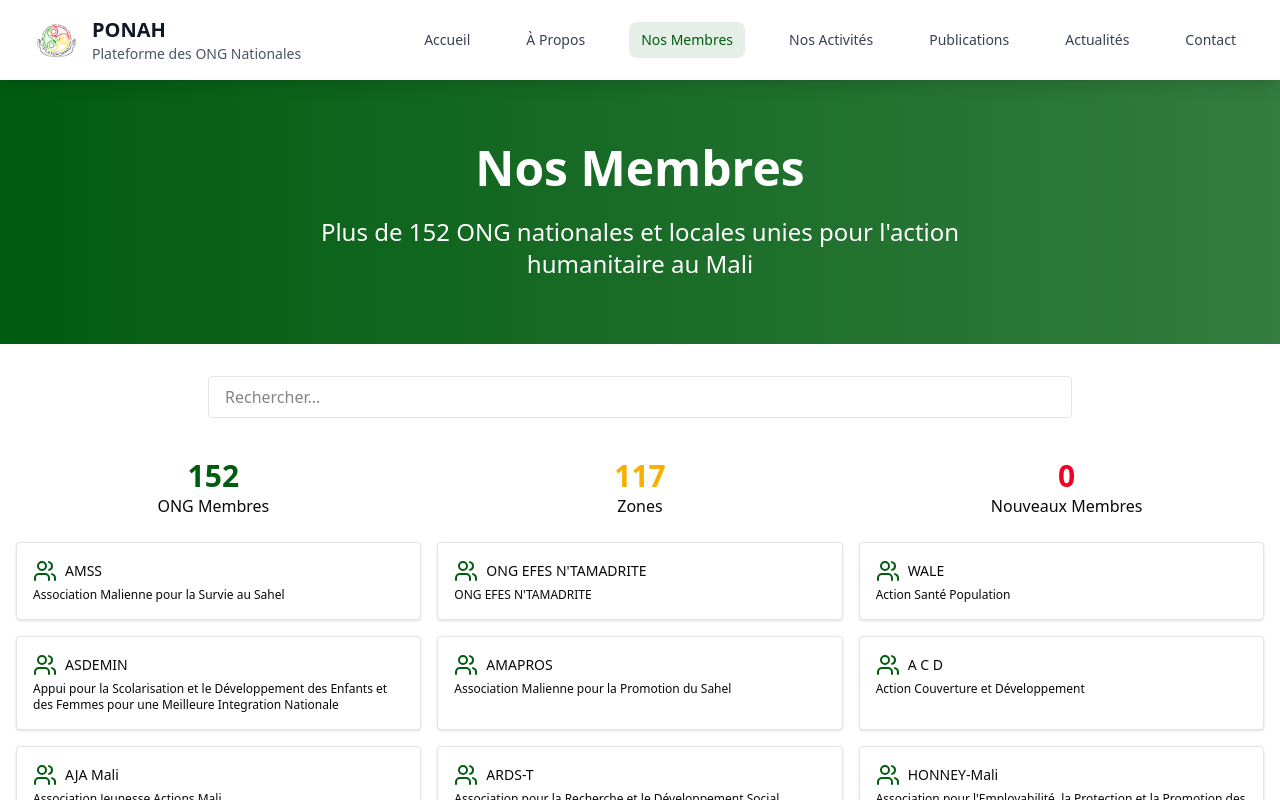
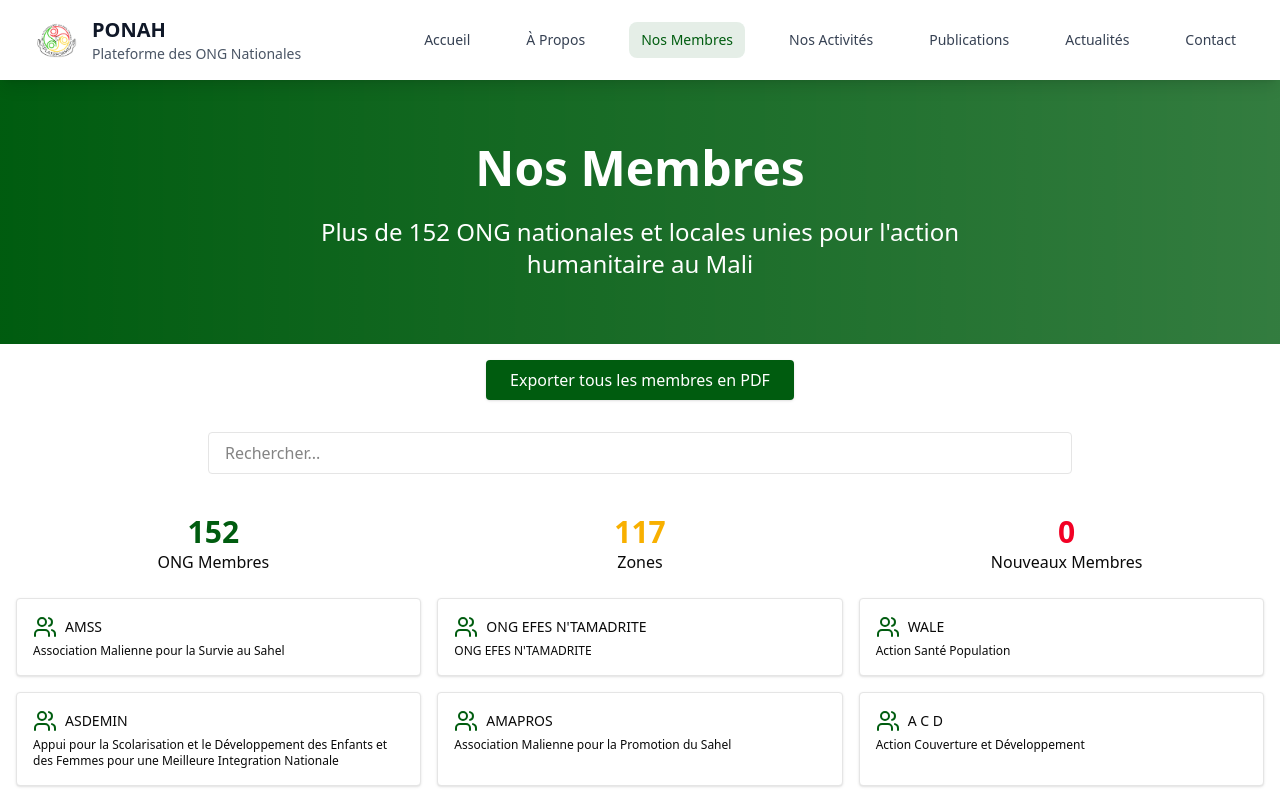
Before and after one commit to illilyelansary/site-PONAH, a React (Vite) app: page /membres in a window 1280 px wide. Shown: the top 800 px of the page. Built offline with nearby package versions, Linux system fonts and the light colour scheme.

Commit message:
Update Members.jsx

```diff
--- a/src/components/pages/Members.jsx
+++ b/src/components/pages/Members.jsx
@@ -3,6 +3,46 @@
 import { Search, Users, X, FileText, CheckCircle, FileCheck2, UserCheck } from 'lucide-react';
 import defaultMembers from '../../data/membersData_detailed_full';
 import { useAuth } from '../../contexts/AuthContext';
+import jsPDF from 'jspdf';
+import 'jspdf-autotable';
+
+const exportAllToPDF = () => {
+  const doc = new jsPDF('landscape');
+  doc.setFontSize(12);
+  doc.text('Liste complète des membres de la PONAH', 14, 15);
+
+  const headers = [[
+    'Nom complet de l’ONG', 'Acronyme', 'Date de création', 'Numéro d’accord cadre',
+    'Adresse physique', 'Zones d’intervention', 'Nom du responsable', 'Prénom du responsable',
+    'Fonction', 'Téléphone', 'Email'
+  ]];
+
+  const body = membersData.map(m => [
+    m['Nom complet de l’ONG'] || '',
+    m['Acronyme'] || '',
+    m['Date de création'] || '',
+    m['Numéro d’accord cadre'] || '',
+    m['Adresse physique'] || '',
+    m['Zones d’intervention'] || '',
+    m['Nom du responsable'] || '',
+    m['Prénom du responsable'] || '',
+    m['Fonction du responsable'] || '',
+    m['Téléphone du responsable'] || '',
+    m['Email du responsable'] || ''
+  ]);
+
+  doc.autoTable({
+    head: headers,
+    body: body,
+    startY: 20,
+    styles: { fontSize: 8 },
+    headStyles: { fillColor: [100, 149, 237] }, // bleu clair
+    margin: { top: 20 }
+  });
+
+  doc.save('Membres_PONAH_Global.pdf');
+};
+
 
 const teamData = [
   { name: "Elmehdi AG WAKINA", role: "Président", description: "Responsable de la direction stratégique et de la représentation de la PONAH" },
@@ -59,6 +99,14 @@
           Plus de {membersData.length} ONG nationales et locales unies pour l'action humanitaire au Mali
         </p>
       </section>
+<div className="text-center mt-4">
+  <button
+    onClick={exportAllToPDF}
+    className="bg-primary text-white px-6 py-2 rounded shadow"
+  >
+    Exporter tous les membres en PDF
+  </button>
+</div>
 
       {/* BARRE DE RECHERCHE & IMPORT */}
       <div className="max-w-4xl mx-auto px-4 mt-8 mb-4 flex flex-col md:flex-row items-center gap-4 justify-between">
```
